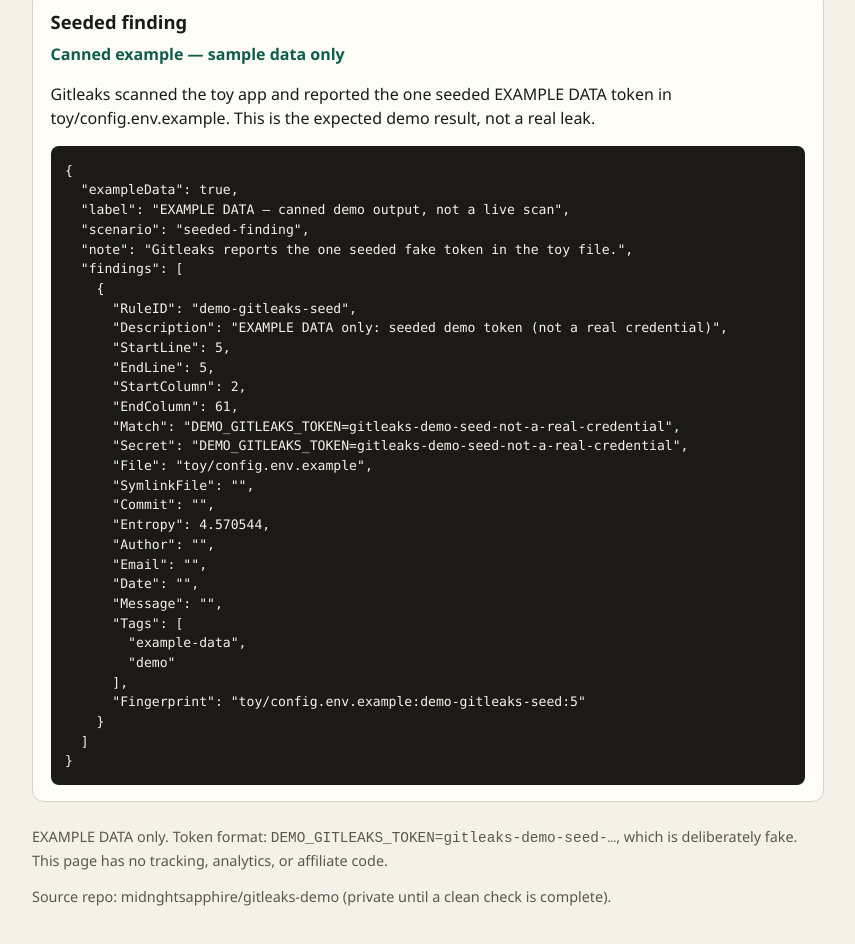
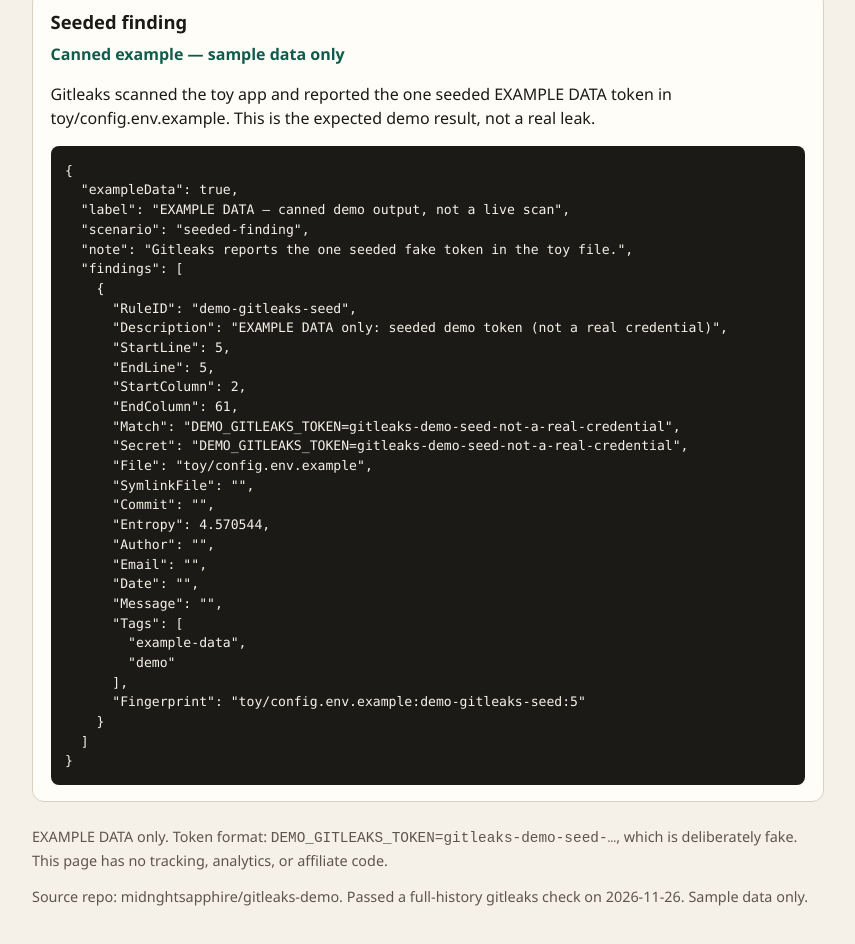
Before and after one commit to midnghtsapphire/gitleaks-demo, a plain HTML site: page site/index.html in a window 1280 px wide. Shown: the part 277-1221 px from the top of the page, without its empty margins (212-1067 px from the left). Drawn offline with Linux system fonts and the light colour scheme.

Commit message:
Record the 2026-11-26 gitleaks clean check and add a Worker config.
Update the README and site footer so they describe the completed
full-history check instead of saying the repo is private until a
clean check is complete. Replace the Pages-only Wrangler file with
an assets-only free Cloudflare Worker config pointing at site/.
The Worker is not deployed. Visibility is unchanged. CHANGELOG and
LEDGER are updated in this same commit.

```diff
--- a/site/index.html
+++ b/site/index.html
@@ -26,7 +26,7 @@
   </section>
   <footer>
     <p>EXAMPLE DATA only. Token format: <code>DEMO_GITLEAKS_TOKEN=gitleaks-demo-seed-…</code>, which is deliberately fake. This page has no tracking, analytics, or affiliate code.</p>
-    <p>Source repo: midnghtsapphire/gitleaks-demo (private until a clean check is complete).</p>
+    <p>Source repo: midnghtsapphire/gitleaks-demo. Passed a full-history gitleaks check on 2026-11-26. Sample data only.</p>
   </footer>
   <script src="app.js"></script>
 </body>
```
Also changed, not shown: 4 other files.
